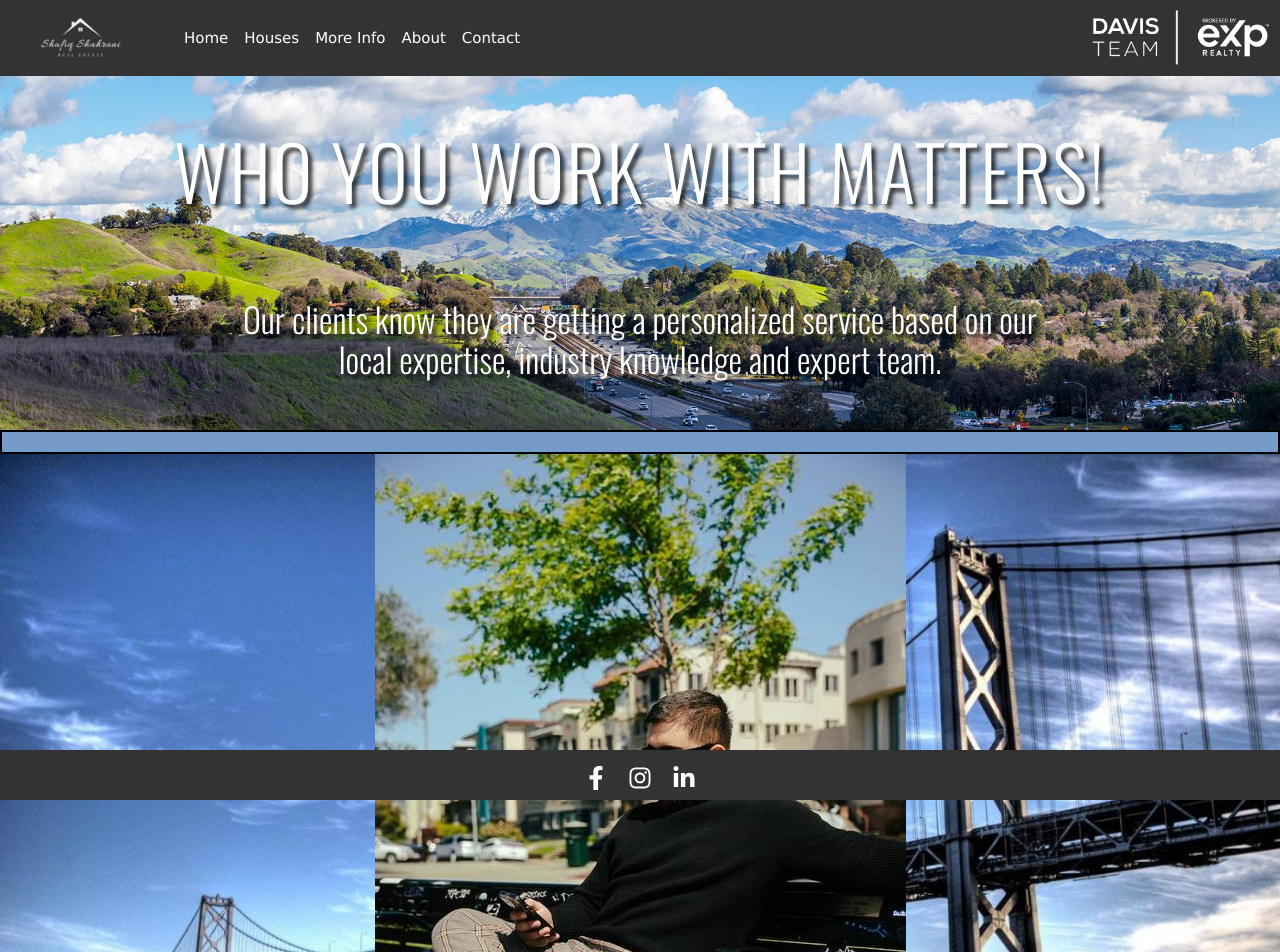
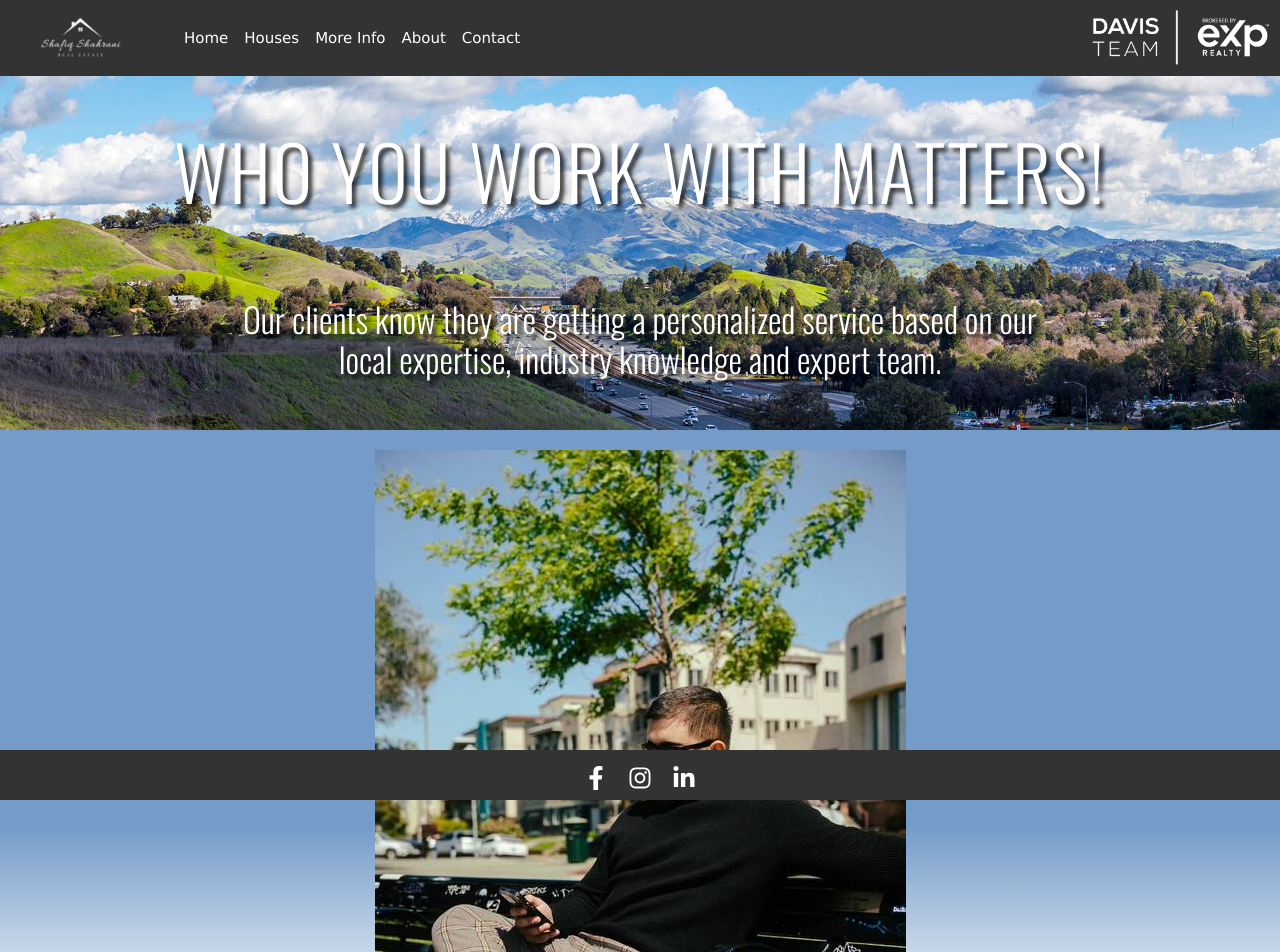
Before and after one commit to Moshahrani/real-estate-website, a React (Create React App) app in the folder real-estate/: page / in a window 1280 px wide. Shown: the top 952 px of the page. Built offline with nearby package versions, Linux system fonts and the light colour scheme; a web font is replaced by a local one.

Commit message:
removed border white-sace

```diff
--- a/real-estate/src/css/Home.css
+++ b/real-estate/src/css/Home.css
@@ -72,7 +72,7 @@ body {
 
 /* border between images  */
 .whitespace-border {
-  border: 2px solid black;
+
   padding: 10px;
   text-align: center;
 }
@@ -85,10 +85,10 @@ body {
 
 .image-quotes-container {
   display: flex;
-  align-items: center;
-  justify-content: center;
+  /* align-items: center; */
+  /* justify-content: center; */
   color: rgb(55, 55, 55);
-  background-image: url(/src/media/BB.jpg);
+  /* background-image: url(/src/media/sanfran.jpg); */
   background-size: cover;
   background-position: center;
   z-index: -1;
```
